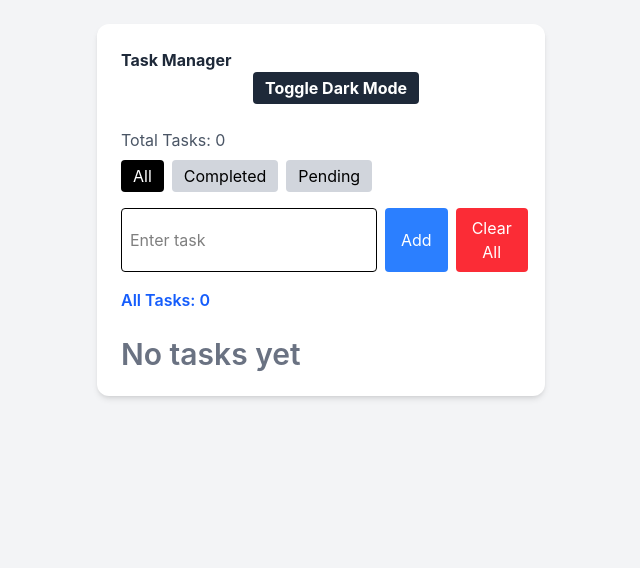
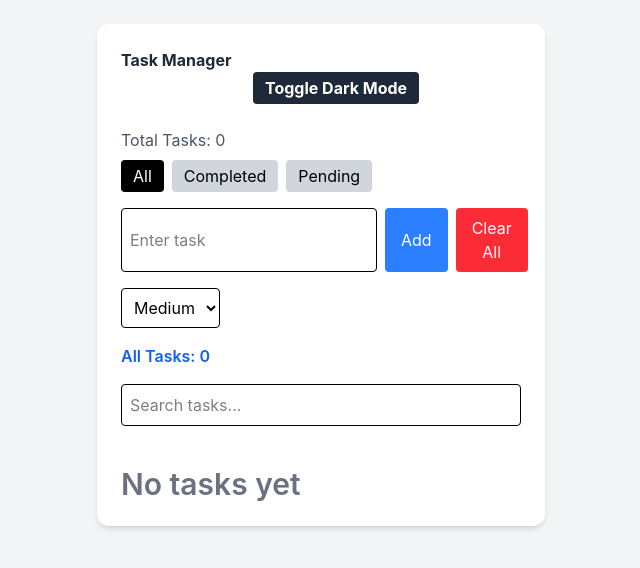
Before and after one commit to AryanKunder/task-manager, a React (Vite) app: page / in a window 1280 px wide. Shown: the top 568 px of the page, without its empty margins (319-959 px from the left). Built offline with nearby package versions, Linux system fonts and the light colour scheme.

Commit message:
Day 7: Feat - Add search bar, priority-based segregation and sorting to task manager

```diff
--- a/src/App.jsx
+++ b/src/App.jsx
@@ -1,4 +1,4 @@
-import { useState, useEffect } from "react";
+import { useState, useEffect, use } from "react";
 import TaskInput from "./components/TaskInput";
 import TaskList from "./components/TaskList";
 import FilterButtons from "./components/FilterButtons";
@@ -16,6 +16,8 @@ function App() {
   const [input, setInput] = useState("");
   const [filter, setFilter] = useState("all");
   const [darkMode, setDarkMode] = useState(false);
+  const [search, setSearch] = useState("");
+  const [priority, setPriority] = useState("medium");
 
   useEffect(() => {
     localStorage.setItem("tasks", JSON.stringify(tasks));
@@ -29,6 +31,7 @@ function App() {
       id: Date.now(),
       text: trimmedInput,
       completed: false,
+      priority: priority,
       createdAt: new Date().toLocaleString(),
     };
 
@@ -59,11 +62,19 @@ function App() {
     setTasks(updatedTasks);
   };
 
+  const priorityOrder = {
+    high: 3,
+    medium: 2,
+    low: 1,
+  };
+
   const filteredTasks = tasks.filter((task) => {
     if (filter === "completed") return task.completed;
     if (filter === "pending") return !task.completed;
     return true;
-  });
+  }).filter((task) =>
+    task.text.toLowerCase().includes(search.toLowerCase())
+  ).sort((a, b) => priorityOrder[b.priority] - priorityOrder[a.priority]);
 
   return (
     <div className={`${darkMode ? "bg-gray-900" : "bg-gray-100"} min-h-screen flex flex-col items-center p-6`}>
@@ -88,11 +99,31 @@ function App() {
           setInput={setInput}
           addTask={addTask}
           clearAllTasks={clearAllTasks}
+          priority={priority}
+          setPriority={setPriority}
         />
+
+        <select
+          className="p-2 border rounded mb-4"
+          value={priority}
+          onChange={(e) => setPriority(e.target.value)}
+        >
+          <option value="low">Low</option>
+          <option value="medium">Medium</option>
+          <option value="high">High</option>
+        </select>
 
         <p className="text-blue-600 font-semibold mb-4">
           {filter.charAt(0).toUpperCase() + filter.slice(1)} Tasks: {filteredTasks.length}
         </p>
+
+        <input
+          className="p-2 border rounded w-full mb-4"
+          type="text"
+          placeholder="Search tasks..."
+          value={search}
+          onChange={(e) => setSearch(e.target.value)}
+        />
 
         <TaskList
           filteredTasks={filteredTasks}
--- a/src/components/TaskList.jsx
+++ b/src/components/TaskList.jsx
@@ -20,7 +20,11 @@ function TaskList({ filteredTasks, toggleComplete, deleteTask, filter }) {
                         className={`cursor-pointer ${
                             task.completed
                                 ? "line-through text-gray-500 hover:text-gray-400"
-                                : "text-gray-800 hover:text-gray-600"
+                                : task.priority === "high"
+                                ? "text-red-800 hover:text-red-600"
+                                : task.priority === "low"
+                                ? "text-green-800 hover:text-green-600"
+                                : "text-yellow-800 hover:text-yellow-600"
                         }`}
                         onClick={() => toggleComplete(task.id)}
                     >
```
